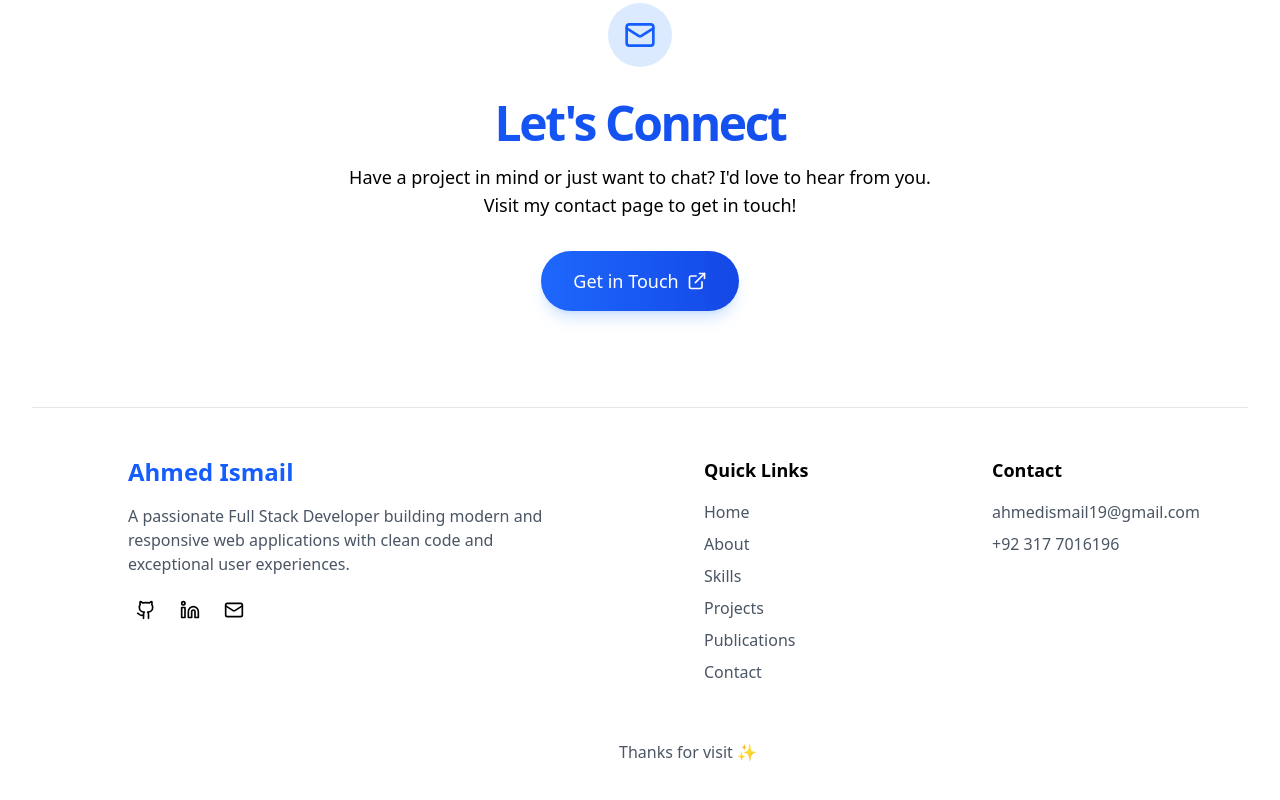
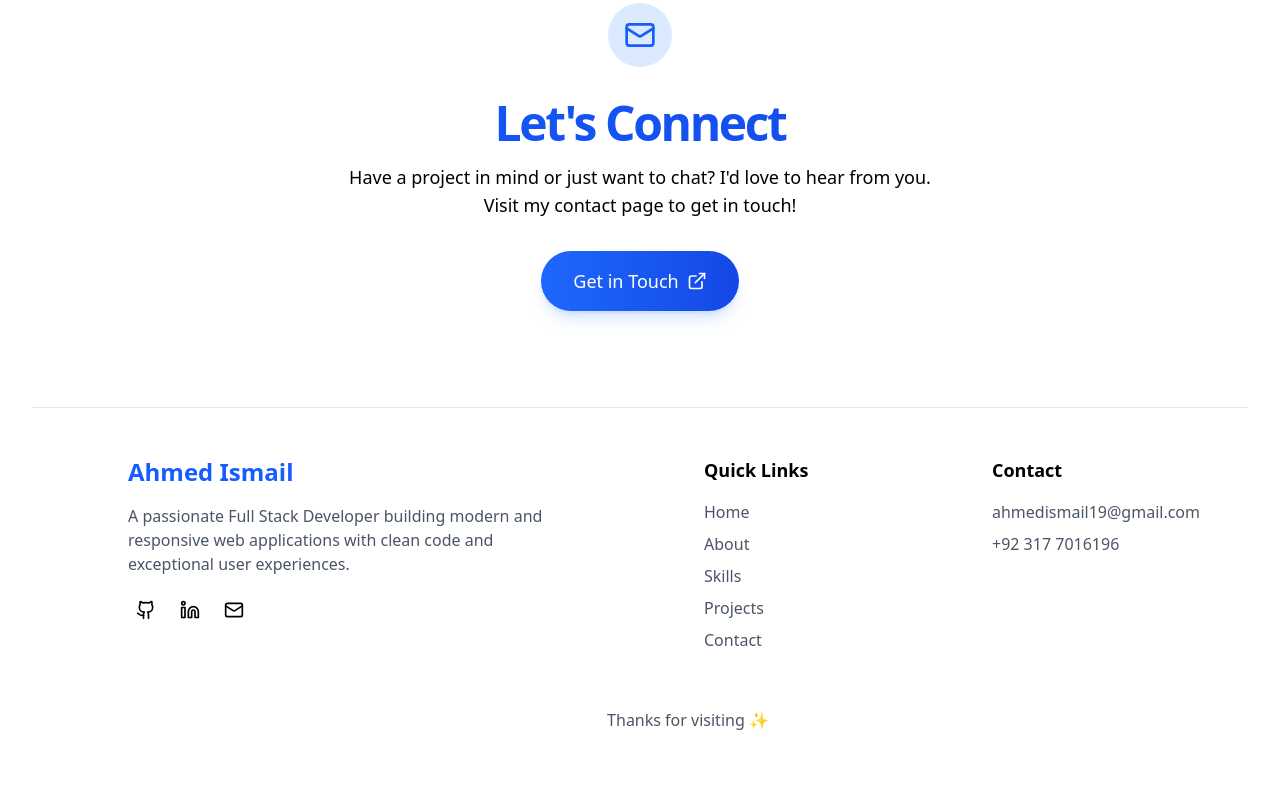
Before and after one commit to ZainAsif767/ahmed-portfolio, a React (Vite) app: page / in a window 1280 px wide. Shown: the part 4823-5623 px from the top of the page. Built offline with nearby package versions, Linux system fonts and the light colour scheme.

Commit message:
Remove Publications link from Footer and correct text from "Thanks for visit" to "Thanks for visiting" for improved clarity and accuracy.

```diff
--- a/src/components/Footer.tsx
+++ b/src/components/Footer.tsx
@@ -102,14 +102,6 @@ const Footer = () => {
               </li>
               <li>
                 <Link
-                  to="/publications"
-                  className="text-gray-600 dark:text-gray-400 hover:text-blue-600 transition-colors"
-                >
-                  Publications
-                </Link>
-              </li>
-              <li>
-                <Link
                   to="/contact"
                   className="text-gray-600 dark:text-gray-400 hover:text-blue-600 transition-colors"
                 >
@@ -132,7 +124,7 @@ const Footer = () => {
           </div>
         </div>
         <div className="pt-6 border-gray-200 dark:border-gray-800 text-center text-gray-600 dark:text-gray-400">
-          Thanks for visit ✨
+          Thanks for visiting ✨
         </div>
       </div>
     </footer>
```
